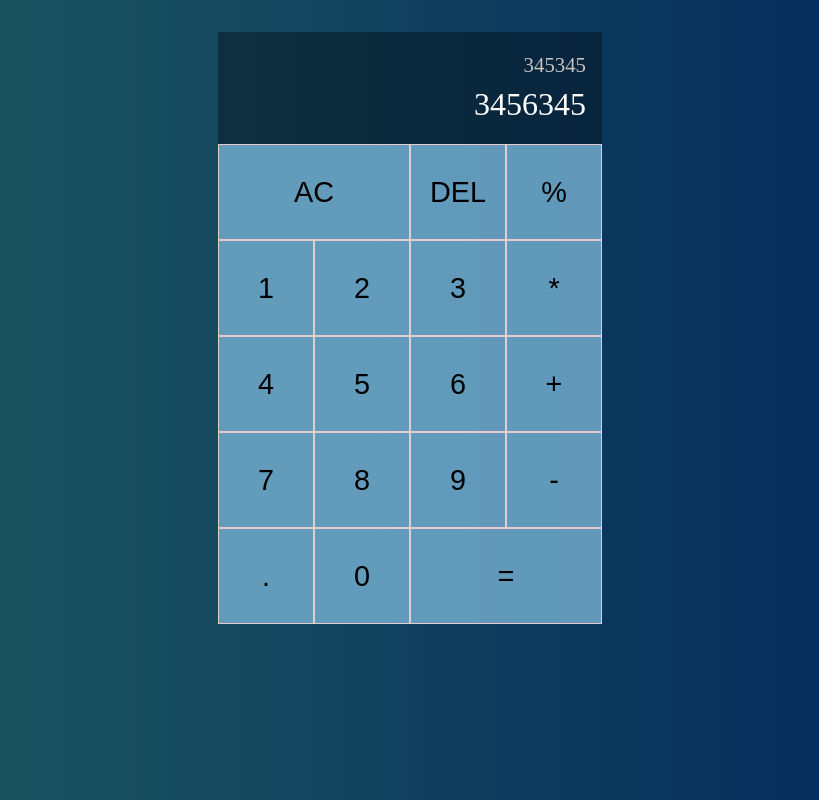
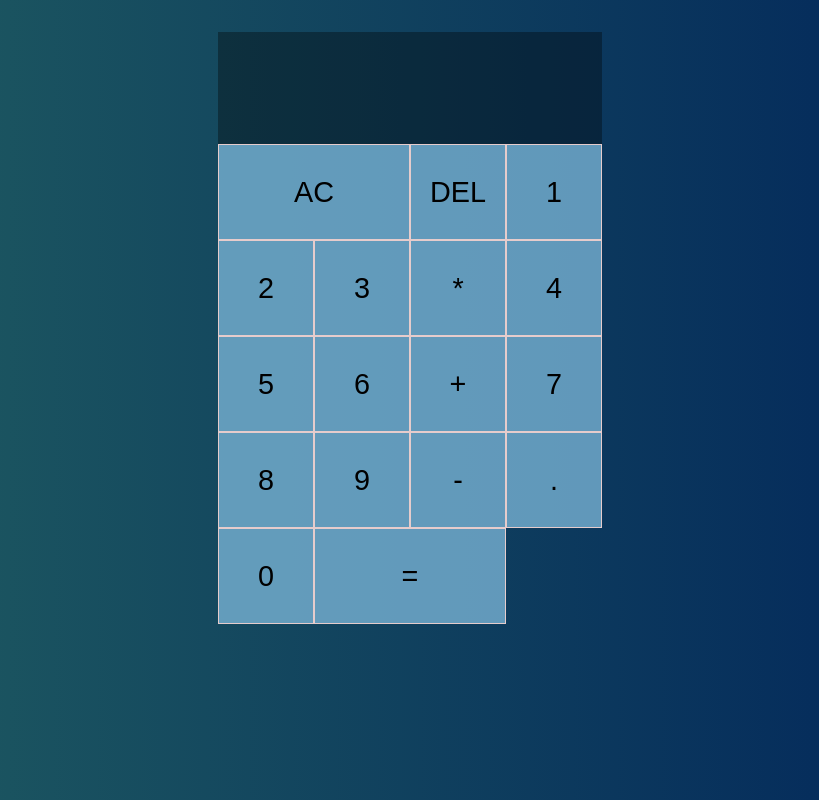
Before and after one commit to amwn1/ReactCalculator, a React (Create React App) app: page / in a window 1280 px wide. Shown: the whole page, without its empty margins (230-1049 px from the left). Built offline with nearby package versions, Linux system fonts and the light colour scheme.

Commit message:
added components for the digits and hooks to work with

```diff
--- a/src/App.js
+++ b/src/App.js
@@ -1,18 +1,36 @@
-import React from 'react'
+import React, { useReducer } from 'react'
+import "./styles.css"
+import DigitButton from './DigitButton'
+export const ACTIONS = {
+  ADD_DIGIT: 'add-digits',
+  CLEAR:'clear',
+  EVALUATE: 'evaluate',
+  DELETE_DIGIT:'delete-digit'
+}
 
-import "./styles.css"
+function reducer(state , {type, payload}){
+ switch(type){
+    case  ACTIONS.ADD_DIGIT :
+      return{
+        ...state,
+        currentOperand:`${state.currentOperand || ""}${payload.digit}`
+      }
+ }
+}
 
 export default function App() {
+  const [{currentOperand, previousOperand, Operation } ,dispatch] = useReducer(reducer,{})
+
   return (
     <div className="calculator-grid">
       <div className='output'>
-        <div className='previous-operand'>345345</div>
-        <div className='current-operand'>3456345</div>
+        <div className='previous-operand'>{previousOperand} {Operation}</div>
+        <div className='current-operand'>{currentOperand}</div>
       </div>
       <button className='span-two'>AC</button>
       <button>DEL</button>
-      <button>%</button>
-      <button>1</button>
+      {/* <DigitButton digit="%" dispatch={dispatch}/> */}
+      <DigitButton digit="1" dispatch={dispatch}/>
       <button>2</button>
       <button>3</button>
       <button>*</button>
--- /dev/null
+++ b/src/DigitButton.js
@@ -0,0 +1,11 @@
+import { ACTIONS } from "./App";
+
+export default function DigitButton ({dispatch,digit}) {
+ return (
+ <button
+ onClick={() => dispatch({ type:ACTIONS.ADD_DIGIT , payload : {digit}})}>
+    {digit}
+ </button>
+ )
+
+}
```
